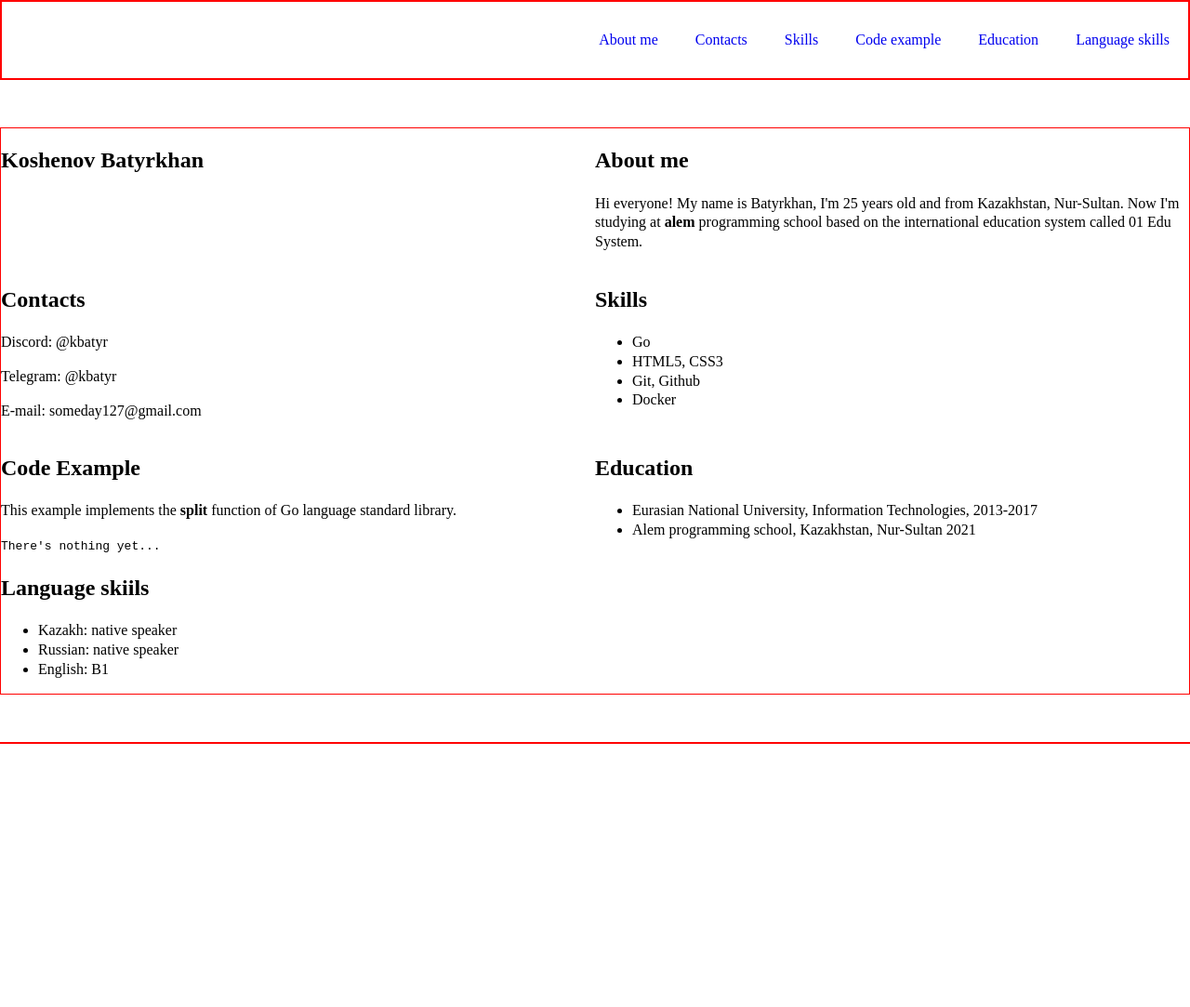
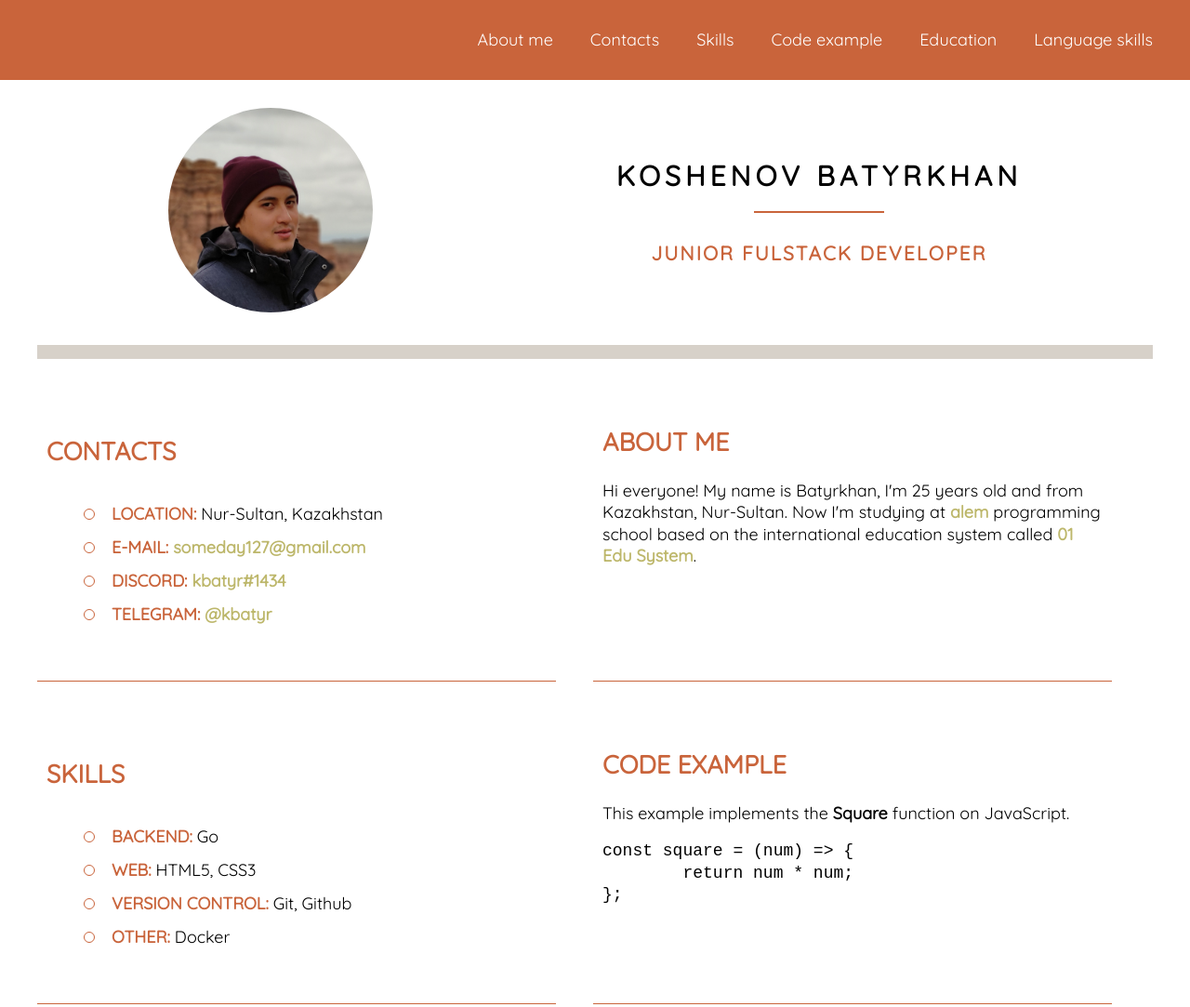
Before and after one commit to kbatyr/rsschool-cv, a plain HTML site: page index.html in a window 1280 px wide. Shown: the top 1083 px of the page at 93% size. Before the commit the page ends 800 px from the top, so only its background shows below. Drawn offline with Linux system fonts and the light colour scheme.

Commit message:
feat: finish cv

```diff
--- a/index.html
+++ b/index.html
@@ -7,9 +7,12 @@
 	<meta name="viewport" content="width=device-width, initial-scale=1.0">
 	<title>CV</title>
 	<link rel="stylesheet" href="./style.css">
-	<!-- TODO: ADD favicon -->
-	<link rel="shortcut icon" href="favicon.ico">
+	<link rel="shortcut icon" href="./assets/icons/favicon.png">
+	<link rel="preconnect" href="https://fonts.googleapis.com">
+	<link rel="preconnect" href="https://fonts.gstatic.com" crossorigin>
+	<link href="https://fonts.googleapis.com/css2?family=Quicksand:wght@300;400&display=swap" rel="stylesheet">
 </head>
+
 
 <body>
 	<header class="header">
@@ -29,62 +32,91 @@
 
 	<main class="main">
 		<div class="container main-container">
-			<section class="section" id="profile">
-				<h1 class="section-title">Koshenov Batyrkhan</h1>
+			<section class="section section-profile" id="profile">
+				<img class="section-profile-logo" src="./assets/images/ava.jpg" alt="my avatar">
+				<div class="section-profile-title">
+					<h1 class="section-title section-title-h1">Koshenov Batyrkhan</h1>
+					<h3 class="section-title section-title-h3">Junior Fulstack Developer</h3>
+				</div>
+			</section>
+
+			<section class="section section-contacts" id="contacts">
+				<h2 class="section-title">Contacts</h2>
+				<ul class="section-list">
+					<li class="section-item">
+						<span class="section-title">Location:</span> Nur-Sultan, Kazakhstan
+					</li>
+					<li class="section-item"> <span class="section-title">E-mail:</span>
+						<a href="mailto:someday127@gmail.com">someday127@gmail.com</a>
+					</li>
+					<li class="section-item">
+						<span class="section-title">Discord:</span>
+						<a href="https://discordapp.com/users/1434/">kbatyr#1434</a>
+					</li>
+					<li class="section-item">
+						<span class="section-title">Telegram:</span>
+						<a href="https://t.me/kbatyr">@kbatyr</a>
+					</li>
+				</ul>
 			</section>
 
 			<section class="section" id="about">
 				<h2 class="section-title">About me</h2>
-				<p>Hi everyone! My name is Batyrkhan, I'm 25 years old and from Kazakhstan, Nur-Sultan. Now I'm studying at <strong>alem</strong> programming school based on the international education system called 01 Edu System.</p>
+				<p>Hi everyone! My name is Batyrkhan, I'm 25 years old and from Kazakhstan, Nur-Sultan. Now I'm studying at
+					<a href="https://alem.school/">alem</a> programming school based on the international education system
+					called
+					<a href="https://01-edu.org/">01 Edu System</a>.
+				</p>
 			</section>
 
-			<section class="section" id="contacts">
-				<h2 class="section-title">Contacts</h2>
-				<p>Discord: @kbatyr</p>
-				<p>Telegram: @kbatyr</p>
-				<p>E-mail: someday127@gmail.com</p>
-			</section>
-
-			<section class="section" id="skills">
+			<section class="section section-skills" id="skills">
 				<h2 class="section-title">Skills</h2>
-				<ul class="section-item">
-					<li class="section-list">Go</li>
-					<li class="section-list">HTML5, CSS3</li>
-					<li class="section-list">Git, Github</li>
-					<li class="section-list">Docker</li>
+				<ul class="section-list">
+					<li class="section-item"><span class="section-title">Backend:</span> Go</li>
+					<li class="section-item"><span class="section-title">Web:</span> HTML5, CSS3</li>
+					<li class="section-item"><span class="section-title">Version control:</span> Git, Github</li>
+					<li class="section-item"><span class="section-title">Other:</span> Docker</li>
 				</ul>
 			</section>
 
 			<section class="section" id="code">
 				<h2 class="section-title">Code Example</h2>
-				<p>This example implements the <strong>split</strong> function of Go language standard library.</p>
-				<code>There's nothing yet...</code>
+				<p>This example implements the <strong>Square</strong> function on JavaScript.</p>
+				<pre>
+const square = (num) => {
+	return num * num;
+};
+					</pre>
 			</section>
 
-			<section class="section" id="edu">
-				<h2 class="section-title">Education</h2>
-				<ul class="section-item">
-					<li class="section-list">Eurasian National University, Information Technologies, 2013-2017</li>
-					<li class="section-list">Alem programming school, Kazakhstan, Nur-Sultan 2021</li>
+			<section class="section section-lang" id="lang">
+				<h2 class="section-title">Language skiils</h2>
+				<ul class="section-list">
+					<li class="section-item">Kazakh: Native</li>
+					<li class="section-item">Russian: Native</li>
+					<li class="section-item">English: B2</li>
 				</ul>
 			</section>
 
-			<section class="section" id="lang">
-				<h2 class="section-title">Language skiils</h2>
-				<ul class="section-item">
-					<li class="section-list">Kazakh: native speaker</li>
-					<li class="section-list">Russian: native speaker</li>
-					<li class="section-list">English: B1</li>
+			<section class="section section-edu" id="edu">
+				<h2 class="section-title">Education</h2>
+				<ul class="section-list">
+					<li class="section-item">Eurasian National University, Information Technologies, 2013-2017</li>
+					<li class="section-item">Alem programming school, Kazakhstan, Nur-Sultan 2021</li>
 				</ul>
 			</section>
 		</div>
 	</main>
 
 	<footer class="footer">
-		<div class="container"></div>
+		<div class="container footer-container">
+			<div>
+				© 2022
+				<a class="nav-link" href="https://github.com/kbatyr">kbatyr</a>
+			</div>
+			<a class="rss" href="https://rs.school/js/"></a>
+		</div>
 	</footer>
-
 </body>
 
-
 </html>
--- a/style.css
+++ b/style.css
@@ -15,28 +15,14 @@ body {
 	margin: 0;
 	padding: 0;
 
+	font-family: 'Quicksand', sans-serif;
+	font-size: 18px;
 	line-height: 1.3;
 }
 
 .header {
-	border: 1px solid red;
-}
-
-.main {
-	border: 1px solid red;
-}
-
-.footer {
-	border: 1px solid red;
-}
-
-.nav {
-	border: 1px solid red;
-}
-
-.container {
-	max-width: 1440px;
-	margin: 0 auto;
+	background-color: #c9643b;
+	color: #fff;
 }
 
 .nav-list {
@@ -46,13 +32,19 @@ body {
 
 	list-style: none;
 }
+
 .nav-link {
 	padding: 0 20px;
 	line-height: 50px;
 
 	text-decoration: none;
+	color: #fff;
+	transition: 0.3s;
+}
 
-	transition: 0.3s;
+.container {
+	max-width: 1240px;
+	margin: 0 auto;
 }
 
 .main-container {
@@ -60,12 +52,134 @@ body {
 	flex-wrap: wrap;
 }
 
-.section {
-	width: 50%;
+.main-container a {
+	text-decoration: none;
+	color:#bdb76b;
+	font-weight: bold;
 }
 
-@media (max-width: 768px) {
+.section {
+	width: 45%;
+	padding: 10px;
+	padding-bottom: 35px;
+	margin: 20px;
+
+	border-bottom: 1px solid #c9643b;
+}
+
+.section-profile {
+	display: flex;
+	justify-content: space-around;
+	align-items: center;
+	width: 100%;
+
+	border-bottom: 15px solid #d7d1c9;
+}
+
+.section-profile-title {
+	text-align: center;
+}
+
+.section-profile-logo {
+	border-radius: 50%;
+	width: 220px;
+	height: 220px;
+}
+
+.section-lang , .section-edu {
+	border: 0;
+	line-height: 2;
+}
+
+.section-contacts , .section-skills {
+	line-height: 2;
+}
+
+.section-title {
+	text-transform: uppercase;
+	color: #c9643b;
+	font-weight: bold;
+}
+
+.section-title-h1 {
+	position: relative;
+	padding: 0;
+	margin-bottom: 20px;
+
+	color: black;
+	font-size: 30px;
+	letter-spacing: 5px;
+}
+
+.section-title-h1::after {
+	content: "";
+	position: absolute;
+	bottom: -20px;
+	left: 50%;
+	margin-left: -70px;
+	width: 140px;
+	height: 2px;
+	background-color: #c9643b;
+}
+
+.section-title-h3 {
+	margin-top: 50px;
+	color: #c9643b;
+	letter-spacing: 2px;
+}
+
+.section-item {
+	position: relative;
+	padding-left: 30px;
+
+	list-style-type: none;
+}
+
+.section-item::before {
+	content: "";
+	position: absolute;
+	top: 12px;
+	left: 0px;
+	width: 10px;
+	height: 10px;
+	border: 1px solid #c9643b;
+	border-radius: 50%;
+}
+
+.footer {
+	padding: 20px;
+	background-color: #c9643b;
+	color: #fff;
+}
+
+.footer-container {
+	display: flex;
+	justify-content: space-between;
+	align-items: center;
+	margin: 0 auto;
+}
+
+.rss {
+	width: 120px;
+	height: 45px;
+	background-image: url(./assets/icons/rs_school_js.svg);
+}
+
+@media (max-width: 820px) {
+	.header {
+		display: none;
+	}
+
 	.section {
 		width: 100%;
 	}
+
+	.section-lang {
+		border-bottom: 1px solid #c9643b;
+	}
+
+	.section-profile-logo {
+		width: 120px;
+		height: 120px ;
+	}
 }
```
Also changed, not shown: assets/icons/favicon.png (added), assets/icons/rs_school_js.svg (added), assets/images/ava.jpg (added).
